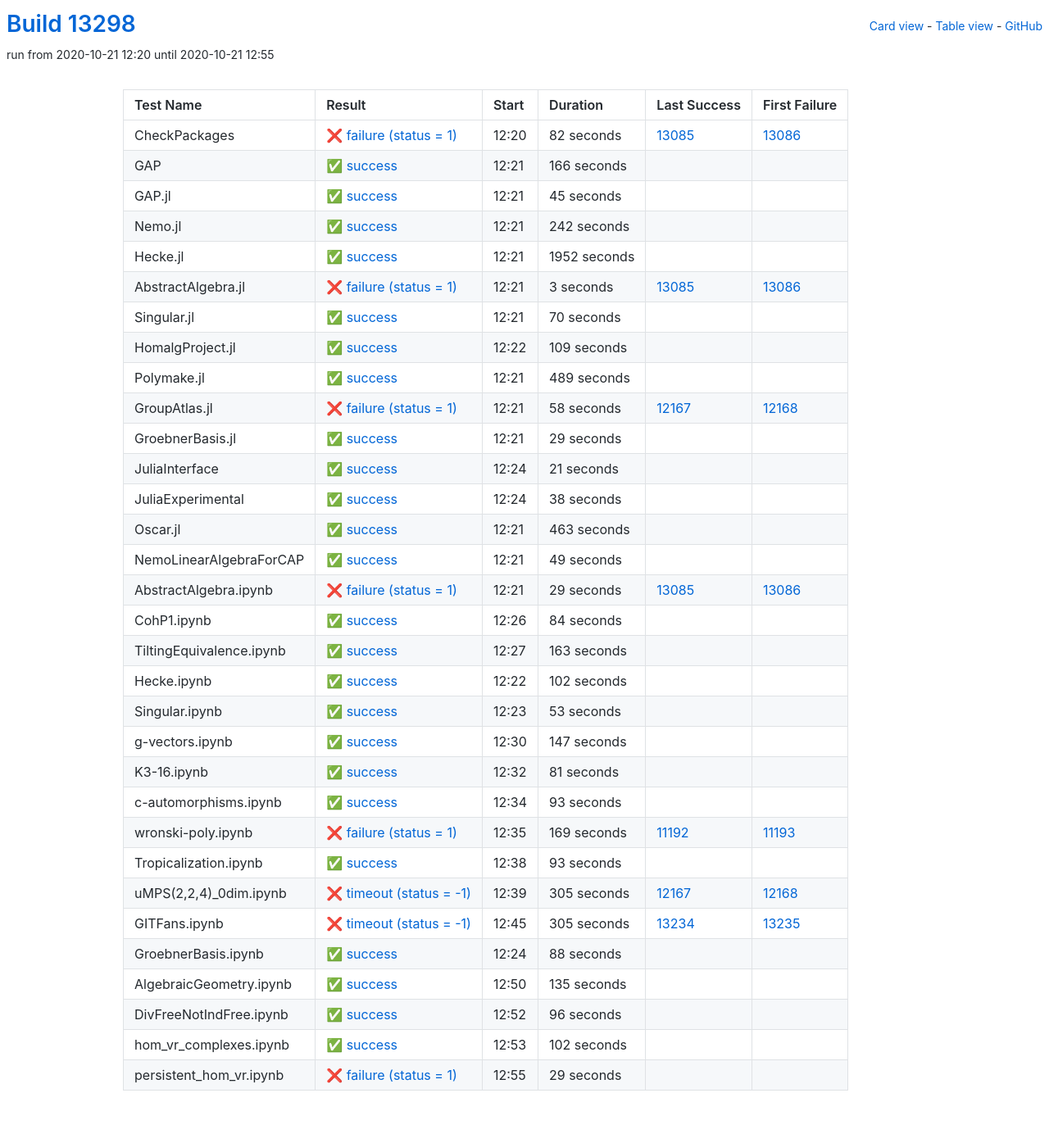
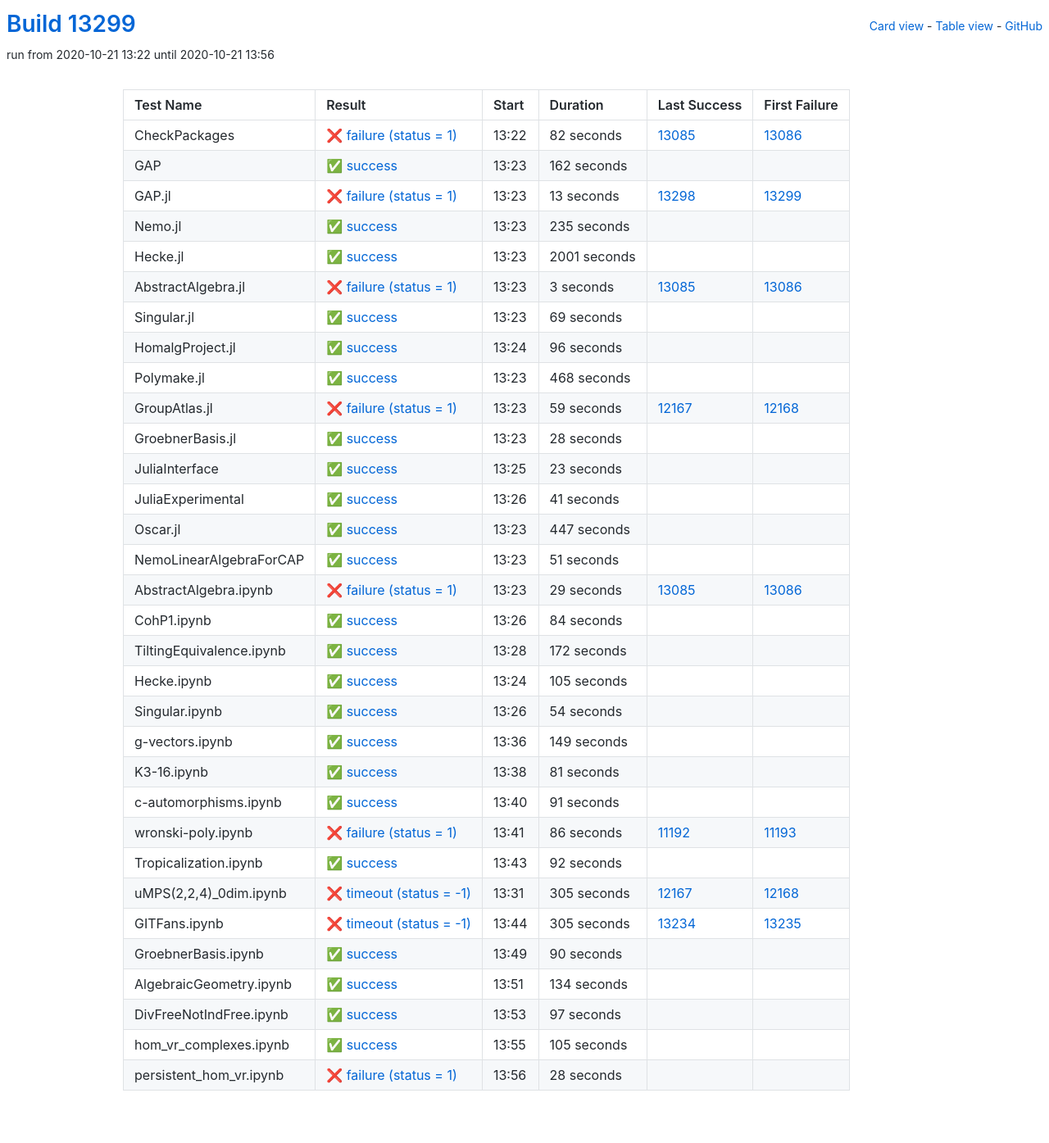
Before and after one commit to oscar-system/oscar-ci-status, a Jekyll site: the page built from table.html, in a window 1280 px wide. Shown: the whole page at 82% size. Built offline with Jekyll 4.4.1, drawn with Linux system fonts in a browser that asks for light colours.

Commit message:
Build #13299

```diff
--- a/_data/ci.yml
+++ b/_data/ci.yml
@@ -1,6 +1,6 @@
 ---
-build: 13298
-build_url: https://oscarci.mathematik.uni-kl.de/job/oscar/13298/
+build: 13299
+build_url: https://oscarci.mathematik.uni-kl.de/job/oscar/13299/
 job: oscar
 organization: oscar-system
 repo: oscar-ci-status
@@ -8,8 +8,8 @@
 tests:
 - name: CheckPackages
   id: checkpackages
-  log: https://oscarci.mathematik.uni-kl.de/job/oscar/13298/artifact/logs/build-13298/CheckPackages.log
-  start: 2020-10-21 12:20
+  log: https://oscarci.mathematik.uni-kl.de/job/oscar/13299/artifact/logs/build-13299/CheckPackages.log
+  start: 2020-10-21 13:22
   success: false
   exitcode: 1
   status: failure
@@ -20,56 +20,56 @@
   first_failure_url: https://oscarci.mathematik.uni-kl.de/job/oscar/13086/
 - name: GAP
   id: gap
-  log: https://oscarci.mathematik.uni-kl.de/job/oscar/13298/artifact/logs/build-13298/GAP.log
-  start: 2020-10-21 12:21
+  log: https://oscarci.mathematik.uni-kl.de/job/oscar/13299/artifact/logs/build-13299/GAP.log
+  start: 2020-10-21 13:23
   success: true
   exitcode: 0
   status: success
-  duration: 166
+  duration: 162
   last_success: false
   last_success_url:
   first_failure: false
   first_failure_url:
 - name: GAP.jl
   id: gap-jl
-  log: https://oscarci.mathematik.uni-kl.de/job/oscar/13298/artifact/logs/build-13298/GAP.jl.log
-  start: 2020-10-21 12:21
+  log: https://oscarci.mathematik.uni-kl.de/job/oscar/13299/artifact/logs/build-13299/GAP.jl.log
+  start: 2020-10-21 13:23
+  success: false
+  exitcode: 1
+  status: failure
+  duration: 13
+  last_success: 13298
+  last_success_url: https://oscarci.mathematik.uni-kl.de/job/oscar/13298/
+  first_failure: 13299
+  first_failure_url: https://oscarci.mathematik.uni-kl.de/job/oscar/13299/
+- name: Nemo.jl
+  id: nemo-jl
+  log: https://oscarci.mathematik.uni-kl.de/job/oscar/13299/artifact/logs/build-13299/Nemo.jl.log
+  start: 2020-10-21 13:23
   success: true
   exitcode: 0
   status: success
-  duration: 45
-  last_success: false
-  last_success_url:
-  first_failure: false
-  first_failure_url:
-- name: Nemo.jl
-  id: nemo-jl
-  log: https://oscarci.mathematik.uni-kl.de/job/oscar/13298/artifact/logs/build-13298/Nemo.jl.log
-  start: 2020-10-21 12:21
-  success: true
-  exitcode: 0
-  status: success
-  duration: 242
+  duration: 235
   last_success: false
   last_success_url:
   first_failure: false
   first_failure_url:
 - name: Hecke.jl
   id: hecke-jl
-  log: https://oscarci.mathematik.uni-kl.de/job/oscar/13298/artifact/logs/build-13298/Hecke.jl.log
-  start: 2020-10-21 12:21
+  log: https://oscarci.mathematik.uni-kl.de/job/oscar/13299/artifact/logs/build-13299/Hecke.jl.log
+  start: 2020-10-21 13:23
   success: true
   exitcode: 0
   status: success
-  duration: 1952
+  duration: 2001
   last_success: false
   last_success_url:
   first_failure: false
   first_failure_url:
 - name: AbstractAlgebra.jl
   id: abstractalgebra-jl
-  log: https://oscarci.mathematik.uni-kl.de/job/oscar/13298/artifact/logs/build-13298/AbstractAlgebra.jl.log
-  start: 2020-10-21 12:21
+  log: https://oscarci.mathematik.uni-kl.de/job/oscar/13299/artifact/logs/build-13299/AbstractAlgebra.jl.log
+  start: 2020-10-21 13:23
   success: false
   exitcode: 1
   status: failure
@@ -80,116 +80,116 @@
   first_failure_url: https://oscarci.mathematik.uni-kl.de/job/oscar/13086/
 - name: Singular.jl
   id: singular-jl
-  log: https://oscarci.mathematik.uni-kl.de/job/oscar/13298/artifact/logs/build-13298/Singular.jl.log
-  start: 2020-10-21 12:21
+  log: https://oscarci.mathematik.uni-kl.de/job/oscar/13299/artifact/logs/build-13299/Singular.jl.log
+  start: 2020-10-21 13:23
   success: true
   exitcode: 0
   status: success
-  duration: 70
+  duration: 69
   last_success: false
   last_success_url:
   first_failure: false
   first_failure_url:
 - name: HomalgProject.jl
   id: homalgproject-jl
-  log: https://oscarci.mathematik.uni-kl.de/job/oscar/13298/artifact/logs/build-13298/HomalgProject.jl.log
-  start: 2020-10-21 12:22
+  log: https://oscarci.mathematik.uni-kl.de/job/oscar/13299/artifact/logs/build-13299/HomalgProject.jl.log
+  start: 2020-10-21 13:24
   success: true
   exitcode: 0
   status: success
-  duration: 109
+  duration: 96
   last_success: false
   last_success_url:
   first_failure: false
   first_failure_url:
 - name: Polymake.jl
   id: polymake-jl
-  log: https://oscarci.mathematik.uni-kl.de/job/oscar/13298/artifact/logs/build-13298/Polymake.jl.log
-  start: 2020-10-21 12:21
+  log: https://oscarci.mathematik.uni-kl.de/job/oscar/13299/artifact/logs/build-13299/Polymake.jl.log
+  start: 2020-10-21 13:23
   success: true
   exitcode: 0
   status: success
-  duration: 489
+  duration: 468
   last_success: false
   last_success_url:
   first_failure: false
   first_failure_url:
 - name: GroupAtlas.jl
   id: groupatlas-jl
-  log: https://oscarci.mathematik.uni-kl.de/job/oscar/13298/artifact/logs/build-13298/GroupAtlas.jl.log
-  start: 2020-10-21 12:21
+  log: https://oscarci.mathematik.uni-kl.de/job/oscar/13299/artifact/logs/build-13299/GroupAtlas.jl.log
+  start: 2020-10-21 13:23
   success: false
   exitcode: 1
   status: failure
-  duration: 58
+  duration: 59
   last_success: 12167
   last_success_url: https://oscarci.mathematik.uni-kl.de/job/oscar/12167/
   first_failure: 12168
   first_failure_url: https://oscarci.mathematik.uni-kl.de/job/oscar/12168/
 - name: GroebnerBasis.jl
   id: groebnerbasis-jl
-  log: https://oscarci.mathematik.uni-kl.de/job/oscar/13298/artifact/logs/build-13298/GroebnerBasis.jl.log
-  start: 2020-10-21 12:21
+  log: https://oscarci.mathematik.uni-kl.de/job/oscar/13299/artifact/logs/build-13299/GroebnerBasis.jl.log
+  start: 2020-10-21 13:23
   success: true
   exitcode: 0
   status: success
-  duration: 29
+  duration: 28
   last_success: false
   last_success_url:
   first_failure: false
   first_failure_url:
 - name: JuliaInterface
   id: juliainterface
-  log: https://oscarci.mathematik.uni-kl.de/job/oscar/13298/artifact/logs/build-13298/JuliaInterface.log
-  start: 2020-10-21 12:24
+  log: https://oscarci.mathematik.uni-kl.de/job/oscar/13299/artifact/logs/build-13299/JuliaInterface.log
+  start: 2020-10-21 13:25
   success: true
   exitcode: 0
   status: success
-  duration: 21
+  duration: 23
   last_success: false
   last_success_url:
   first_failure: false
   first_failure_url:
 - name: JuliaExperimental
   id: juliaexperimental
-  log: https://oscarci.mathematik.uni-kl.de/job/oscar/13298/artifact/logs/build-13298/JuliaExperimental.log
-  start: 2020-10-21 12:24
+  log: https://oscarci.mathematik.uni-kl.de/job/oscar/13299/artifact/logs/build-13299/JuliaExperimental.log
+  start: 2020-10-21 13:26
   success: true
   exitcode: 0
   status: success
-  duration: 38
+  duration: 41
   last_success: false
   last_success_url:
   first_failure: false
   first_failure_url:
 - name: Oscar.jl
   id: oscar-jl
-  log: https://oscarci.mathematik.uni-kl.de/job/oscar/13298/artifact/logs/build-13298/Oscar.jl.log
-  start: 2020-10-21 12:21
+  log: https://oscarci.mathematik.uni-kl.de/job/oscar/13299/artifact/logs/build-13299/Oscar.jl.log
+  start: 2020-10-21 13:23
   success: true
   exitcode: 0
   status: success
-  duration: 463
+  duration: 447
   last_success: false
   last_success_url:
   first_failure: false
   first_failure_url:
 - name: NemoLinearAlgebraForCAP
   id: nemolinearalgebraforcap
-  log: https://oscarci.mathematik.uni-kl.de/job/oscar/13298/artifact/logs/build-13298/NemoLinearAlgebraForCAP.log
-  start: 2020-10-21 12:21
+  log: https://oscarci.mathematik.uni-kl.de/job/oscar/13299/artifact/logs/build-13299/NemoLinearAlgebraForCAP.log
+  start: 2020-10-21 13:23
   success: true
   exitcode: 0
   status: success
-  duration: 49
+  duration: 51
   last_success: false
   last_success_url:
   first_failure: false
   first_failure_url:
 - name: AbstractAlgebra.ipynb
   id: abstractalgebra-ipynb
-  log: https://oscarci.mathematik.uni-kl.de/job/oscar/13298/artifact/logs/build-13298/AbstractAlgebra.ipynb.log
-  start: 2020-10-21 12:21
+  log: https://oscarci.mathematik.uni-kl.de/job/oscar/13299/artifact/logs/build-13299/AbstractAlgebra.ipynb.log
+  start: 2020-10-21 13:23
   success: false
   exitcode: 1
   status: failure
@@ -200,8 +200,8 @@
   first_failure_url: https://oscarci.mathematik.uni-kl.de/job/oscar/13086/
 - name: CohP1.ipynb
   id: cohp1-ipynb
-  log: https://oscarci.mathematik.uni-kl.de/job/oscar/13298/artifact/logs/build-13298/CohP1.ipynb.log
-  start: 2020-10-21 12:26
+  log: https://oscarci.mathematik.uni-kl.de/job/oscar/13299/artifact/logs/build-13299/CohP1.ipynb.log
+  start: 2020-10-21 13:26
   success: true
   exitcode: 0
   status: success
@@ -212,56 +212,56 @@
   first_failure_url:
 - name: TiltingEquivalence.ipynb
   id: tiltingequivalence-ipynb
-  log: https://oscarci.mathematik.uni-kl.de/job/oscar/13298/artifact/logs/build-13298/TiltingEquivalence.ipynb.log
-  start: 2020-10-21 12:27
+  log: https://oscarci.mathematik.uni-kl.de/job/oscar/13299/artifact/logs/build-13299/TiltingEquivalence.ipynb.log
+  start: 2020-10-21 13:28
   success: true
   exitcode: 0
   status: success
-  duration: 163
+  duration: 172
   last_success: false
   last_success_url:
   first_failure: false
   first_failure_url:
 - name: Hecke.ipynb
   id: hecke-ipynb
-  log: https://oscarci.mathematik.uni-kl.de/job/oscar/13298/artifact/logs/build-13298/Hecke.ipynb.log
-  start: 2020-10-21 12:22
+  log: https://oscarci.mathematik.uni-kl.de/job/oscar/13299/artifact/logs/build-13299/Hecke.ipynb.log
+  start: 2020-10-21 13:24
   success: true
   exitcode: 0
   status: success
-  duration: 102
+  duration: 105
   last_success: false
   last_success_url:
   first_failure: false
   first_failure_url:
 - name: Singular.ipynb
   id: singular-ipynb
-  log: https://oscarci.mathematik.uni-kl.de/job/oscar/13298/artifact/logs/build-13298/Singular.ipynb.log
-  start: 2020-10-21 12:23
+  log: https://oscarci.mathematik.uni-kl.de/job/oscar/13299/artifact/logs/build-13299/Singular.ipynb.log
+  start: 2020-10-21 13:26
   success: true
   exitcode: 0
   status: success
-  duration: 53
+  duration: 54
   last_success: false
   last_success_url:
   first_failure: false
   first_failure_url:
 - name: g-vectors.ipynb
   id: g-vectors-ipynb
-  log: https://oscarci.mathematik.uni-kl.de/job/oscar/13298/artifact/logs/build-13298/g-vectors.ipynb.log
-  start: 2020-10-21 12:30
+  log: https://oscarci.mathematik.uni-kl.de/job/oscar/13299/artifact/logs/build-13299/g-vectors.ipynb.log
+  start: 2020-10-21 13:36
   success: true
   exitcode: 0
   status: success
-  duration: 147
+  duration: 149
   last_success: false
   last_success_url:
   first_failure: false
   first_failure_url:
 - name: K3-16.ipynb
   id: k3-16-ipynb
-  log: https://oscarci.mathematik.uni-kl.de/job/oscar/13298/artifact/logs/build-13298/K3-16.ipynb.log
-  start: 2020-10-21 12:32
+  log: https://oscarci.mathematik.uni-kl.de/job/oscar/13299/artifact/logs/build-13299/K3-16.ipynb.log
+  start: 2020-10-21 13:38
   success: true
   exitcode: 0
   status: success
@@ -272,44 +272,44 @@
   first_failure_url:
 - name: c-automorphisms.ipynb
   id: c-automorphisms-ipynb
-  log: https://oscarci.mathematik.uni-kl.de/job/oscar/13298/artifact/logs/build-13298/c-automorphisms.ipynb.log
-  start: 2020-10-21 12:34
+  log: https://oscarci.mathematik.uni-kl.de/job/oscar/13299/artifact/logs/build-13299/c-automorphisms.ipynb.log
+  start: 2020-10-21 13:40
   success: true
   exitcode: 0
   status: success
-  duration: 93
+  duration: 91
   last_success: false
   last_success_url:
   first_failure: false
   first_failure_url:
 - name: wronski-poly.ipynb
   id: wronski-poly-ipynb
-  log: https://oscarci.mathematik.uni-kl.de/job/oscar/13298/artifact/logs/build-13298/wronski-poly.ipynb.log
-  start: 2020-10-21 12:35
+  log: https://oscarci.mathematik.uni-kl.de/job/oscar/13299/artifact/logs/build-13299/wronski-poly.ipynb.log
+  start: 2020-10-21 13:41
   success: false
   exitcode: 1
   status: failure
-  duration: 169
+  duration: 86
   last_success: 11192
   last_success_url: https://oscarci.mathematik.uni-kl.de/job/oscar/11192/
   first_failure: 11193
   first_failure_url: https://oscarci.mathematik.uni-kl.de/job/oscar/11193/
 - name: Tropicalization.ipynb
   id: tropicalization-ipynb
-  log: https://oscarci.mathematik.uni-kl.de/job/oscar/13298/artifact/logs/build-13298/Tropicalization.ipynb.log
-  start: 2020-10-21 12:38
+  log: https://oscarci.mathematik.uni-kl.de/job/oscar/13299/artifact/logs/build-13299/Tropicalization.ipynb.log
+  start: 2020-10-21 13:43
   success: true
   exitcode: 0
   status: success
-  duration: 93
+  duration: 92
   last_success: false
   last_success_url:
   first_failure: false
   first_failure_url:
 - name: uMPS(2,2,4)_0dim.ipynb
   id: umps-2-2-4-0dim-ipynb
-  log: https://oscarci.mathematik.uni-kl.de/job/oscar/13298/artifact/logs/build-13298/uMPS-2-2-4-_0dim.ipynb.log
-  start: 2020-10-21 12:39
+  log: https://oscarci.mathematik.uni-kl.de/job/oscar/13299/artifact/logs/build-13299/uMPS-2-2-4-_0dim.ipynb.log
+  start: 2020-10-21 13:31
   success: false
   exitcode: -1
   status: timeout
@@ -320,8 +320,8 @@
   first_failure_url: https://oscarci.mathematik.uni-kl.de/job/oscar/12168/
 - name: GITFans.ipynb
   id: gitfans-ipynb
-  log: https://oscarci.mathematik.uni-kl.de/job/oscar/13298/artifact/logs/build-13298/GITFans.ipynb.log
-  start: 2020-10-21 12:45
+  log: https://oscarci.mathematik.uni-kl.de/job/oscar/13299/artifact/logs/build-13299/GITFans.ipynb.log
+  start: 2020-10-21 13:44
   success: false
   exitcode: -1
   status: timeout
@@ -332,60 +332,60 @@
   first_failure_url: https://oscarci.mathematik.uni-kl.de/job/oscar/13235/
 - name: GroebnerBasis.ipynb
   id: groebnerbasis-ipynb
-  log: https://oscarci.mathematik.uni-kl.de/job/oscar/13298/artifact/logs/build-13298/GroebnerBasis.ipynb.log
-  start: 2020-10-21 12:24
+  log: https://oscarci.mathematik.uni-kl.de/job/oscar/13299/artifact/logs/build-13299/GroebnerBasis.ipynb.log
+  start: 2020-10-21 13:49
   success: true
   exitcode: 0
   status: success
-  duration: 88
+  duration: 90
   last_success: false
   last_success_url:
   first_failure: false
   first_failure_url:
 - name: AlgebraicGeometry.ipynb
   id: algebraicgeometry-ipynb
-  log: https://oscarci.mathematik.uni-kl.de/job/oscar/13298/artifact/logs/build-13298/AlgebraicGeometry.ipynb.log
-  start: 2020-10-21 12:50
+  log: https://oscarci.mathematik.uni-kl.de/job/oscar/13299/artifact/logs/build-13299/AlgebraicGeometry.ipynb.log
+  start: 2020-10-21 13:51
   success: true
   exitcode: 0
   status: success
-  duration: 135
+  duration: 134
   last_success: false
   last_success_url:
   first_failure: false
   first_failure_url:
 - name: DivFreeNotIndFree.ipynb
   id: divfreenotindfree-ipynb
-  log: https://oscarci.mathematik.uni-kl.de/job/oscar/13298/artifact/logs/build-13298/DivFreeNotIndFree.ipynb.log
-  start: 2020-10-21 12:52
+  log: https://oscarci.mathematik.uni-kl.de/job/oscar/13299/artifact/logs/build-13299/DivFreeNotIndFree.ipynb.log
+  start: 2020-10-21 13:53
   success: true
   exitcode: 0
   status: success
-  duration: 96
+  duration: 97
   last_success: false
   last_success_url:
   first_failure: false
   first_failure_url:
 - name: hom_vr_complexes.ipynb
   id: hom-vr-complexes-ipynb
-  log: https://oscarci.mathematik.uni-kl.de/job/oscar/13298/artifact/logs/build-13298/hom_vr_complexes.ipynb.log
-  start: 2020-10-21 12:53
+  log: https://oscarci.mathematik.uni-kl.de/job/oscar/13299/artifact/logs/build-13299/hom_vr_complexes.ipynb.log
+  start: 2020-10-21 13:55
   success: true
   exitcode: 0
   status: success
-  duration: 102
+  duration: 105
   last_success: false
   last_success_url:
   first_failure: false
   first_failure_url:
 - name: persistent_hom_vr.ipynb
   id: persistent-hom-vr-ipynb
-  log: https://oscarci.mathematik.uni-kl.de/job/oscar/13298/artifact/logs/build-13298/persistent_hom_vr.ipynb.log
-  start: 2020-10-21 12:55
+  log: https://oscarci.mathematik.uni-kl.de/job/oscar/13299/artifact/logs/build-13299/persistent_hom_vr.ipynb.log
+  start: 2020-10-21 13:56
   success: false
   exitcode: 1
   status: failure
-  duration: 29
+  duration: 28
   last_success: false
   last_success_url:
   first_failure: false
```
Also changed, not shown: README.md.
